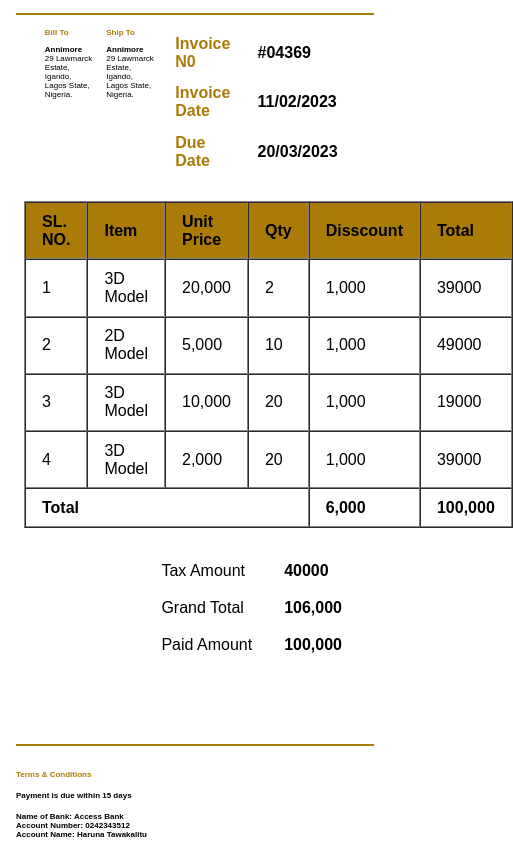
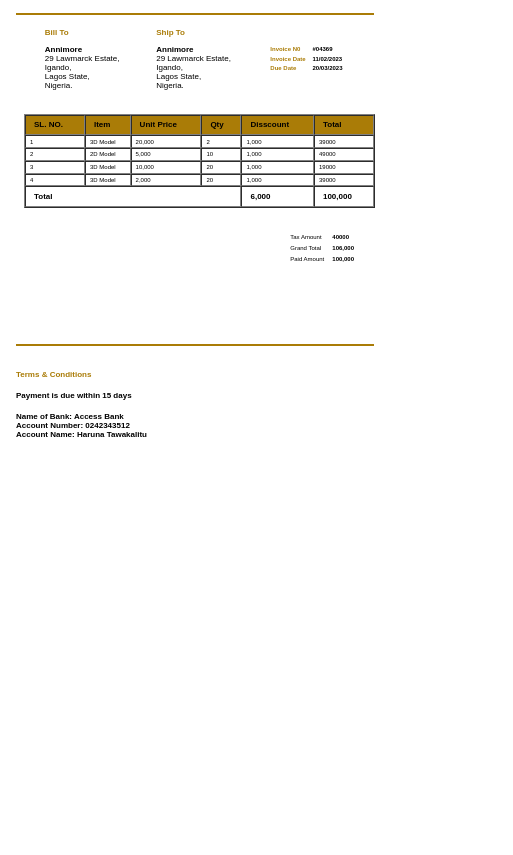
Before and after one commit to Lahitan/invoice, a plain HTML site: page index.html in a window 390 px wide. Shown: the part 113-968 px from the top of the page, 513 px wide, since content can reach past the window. After the commit the page ends 844 px from the top, so only its background shows below. Drawn offline with Linux system fonts and the light colour scheme.

Commit message:
modified size

```diff
--- a/style.css
+++ b/style.css
@@ -114,14 +114,14 @@ hr{
         height: 50px;
     }
 
-    .customer-container h3, h4, p{
+    .customer-container h3, h4, p, .in-details table, tr, td{
         font-size: 0.8em;
     }
 }
 
 @media only screen and (max-width: 600px) {
 
-    .customer-container h3, h4, p{
+    .customer-container h3, h4, p, .in-details table, tr, td{
         font-size: 0.6em;
     }
 
@@ -132,7 +132,7 @@ hr{
 
 @media only screen and (max-width: 500px) {
 
-    .customer-container h3, h4, p{
+    .customer-container h3, h4, p, .in-details table, tr, td{
         font-size: 0.5em;
     }
 
```
